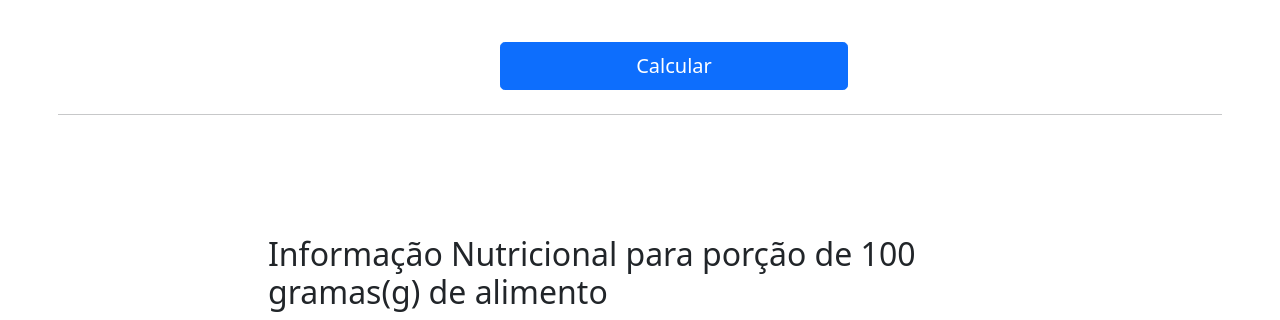
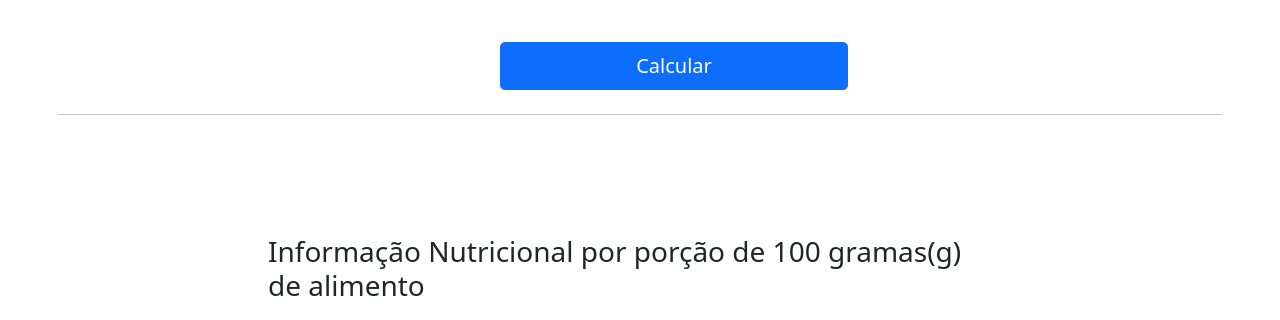
Before and after one commit to lacouth/projeto_taco, a Flask app: page / in a window 1280 px wide. Shown: the part 680-1000 px from the top of the page. Run offline with Flask 2, Linux system fonts and the light colour scheme.

Commit message:
Altera título tabela para h3

```diff
--- a/templates/index.html
+++ b/templates/index.html
@@ -82,7 +82,7 @@
 
         <div class="row g-5">
           <div class="col-md-8 col-lg-8 offset-md-2 offset-lg-2">
-            <h2>Informação Nutricional para porção de 100 gramas(g) de alimento</h2>
+            <h3>Informação Nutricional por porção de 100 gramas(g) de alimento</h3>
             <table class="table" id='tabela_total'>
               <thead>
                 <tr>
```
